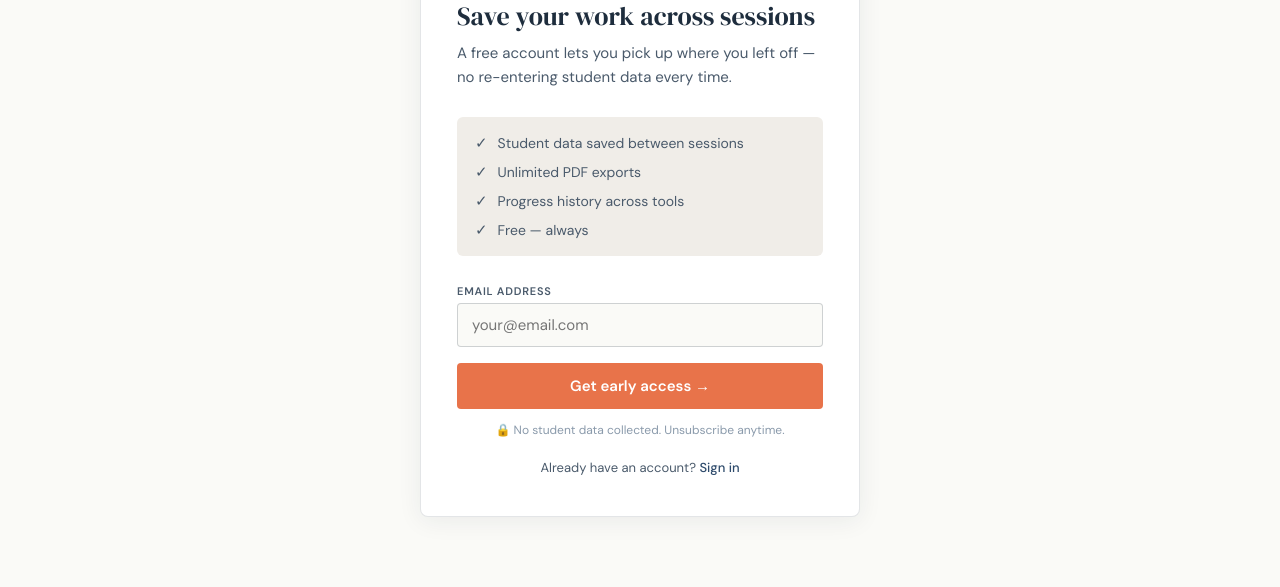
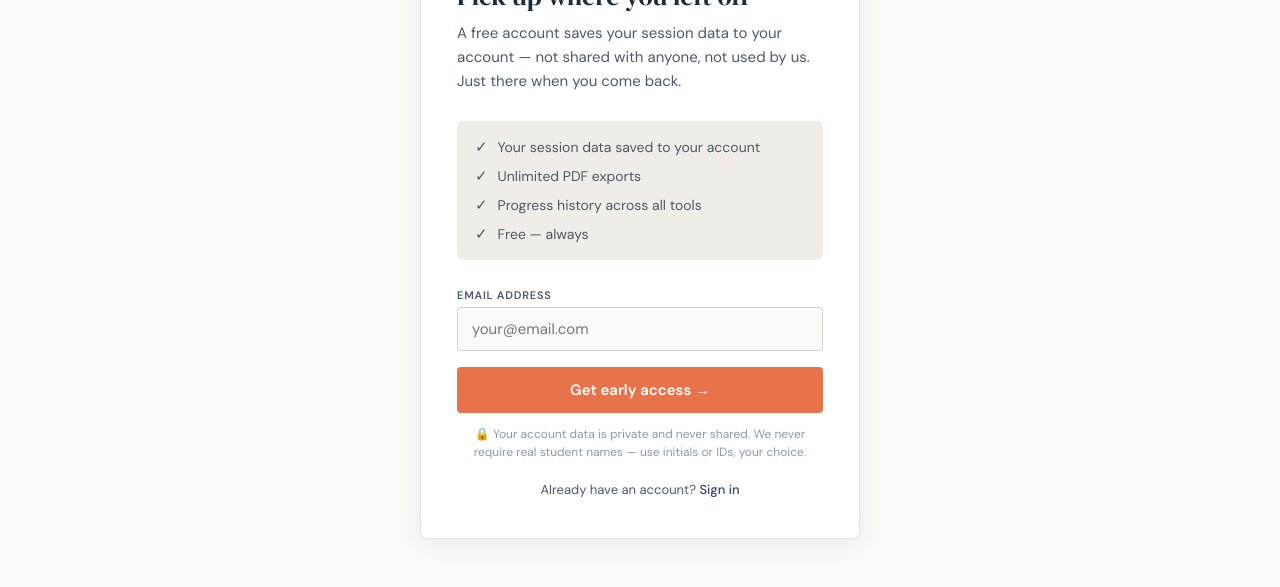
Before and after one commit to externaladmin/readingcoachkit, a website: page signup.html in a window 1280 px wide. Shown: the part 215-802 px from the top of the page. Drawn offline with Linux system fonts and the light colour scheme.

```diff
--- a/signup.html
+++ b/signup.html
@@ -203,13 +203,13 @@ body {
 
     <div id="formState">
       <div class="card-icon">📖</div>
-      <h1>Save your work across sessions</h1>
-      <p class="card-sub">A free account lets you pick up where you left off — no re-entering student data every time.</p>
+      <h1>Pick up where you left off</h1>
+      <p class="card-sub">A free account saves your session data to your account — not shared with anyone, not used by us. Just there when you come back.</p>
 
       <div class="perks">
-        <div class="perk"><span class="perk-icon">✓</span> Student data saved between sessions</div>
+        <div class="perk"><span class="perk-icon">✓</span> Your session data saved to your account</div>
         <div class="perk"><span class="perk-icon">✓</span> Unlimited PDF exports</div>
-        <div class="perk"><span class="perk-icon">✓</span> Progress history across tools</div>
+        <div class="perk"><span class="perk-icon">✓</span> Progress history across all tools</div>
         <div class="perk"><span class="perk-icon">✓</span> Free — always</div>
       </div>
 
@@ -219,7 +219,7 @@ body {
       </div>
 
       <button class="submit-btn" onclick="submitSignup()">Get early access →</button>
-      <p class="form-note">🔒 No student data collected. Unsubscribe anytime.</p>
+      <p class="form-note">🔒 Your account data is private and never shared. We never require real student names — use initials or IDs, your choice.</p>
       <p class="signin-link">Already have an account? <a href="/">Sign in</a></p>
     </div>
 
```
